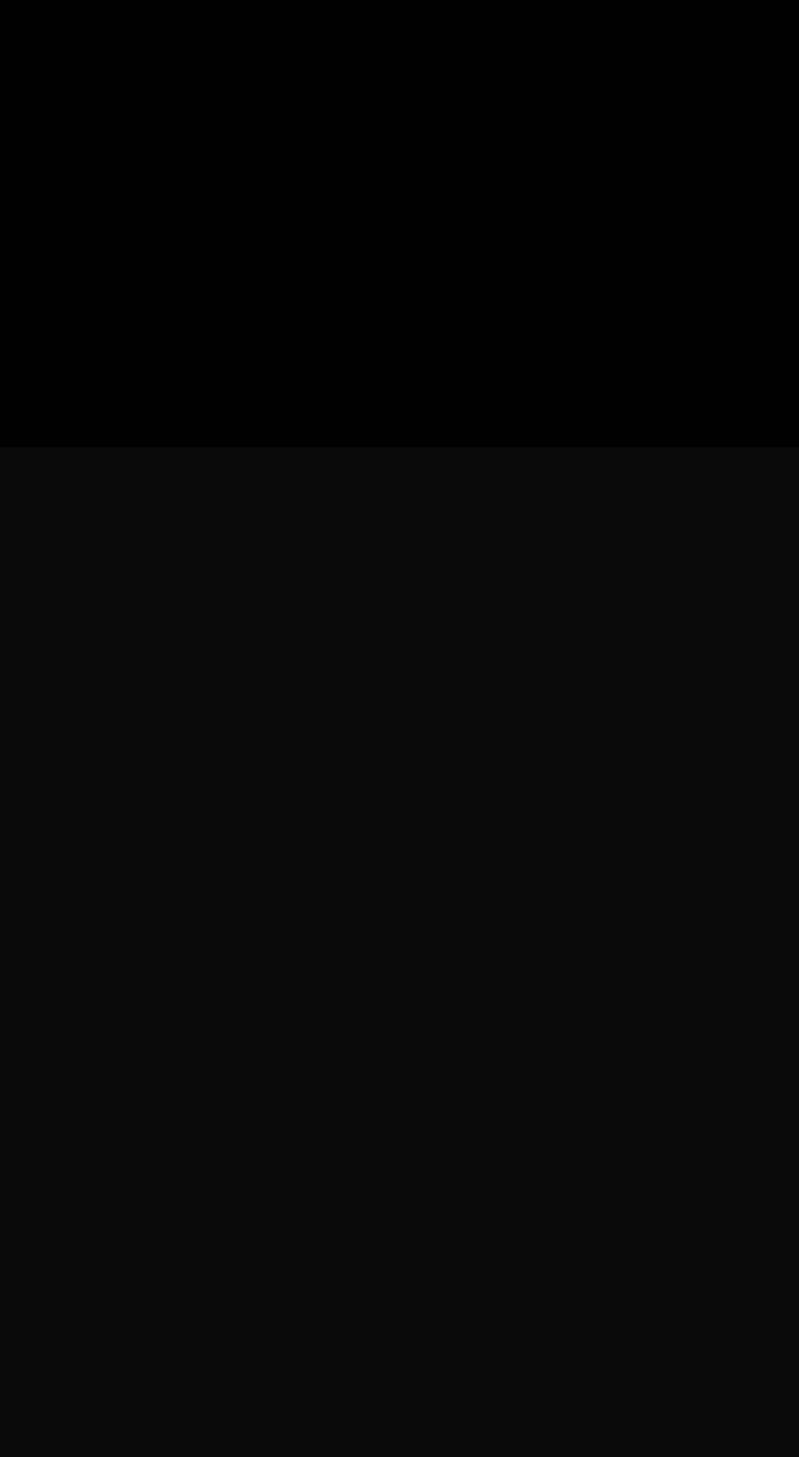
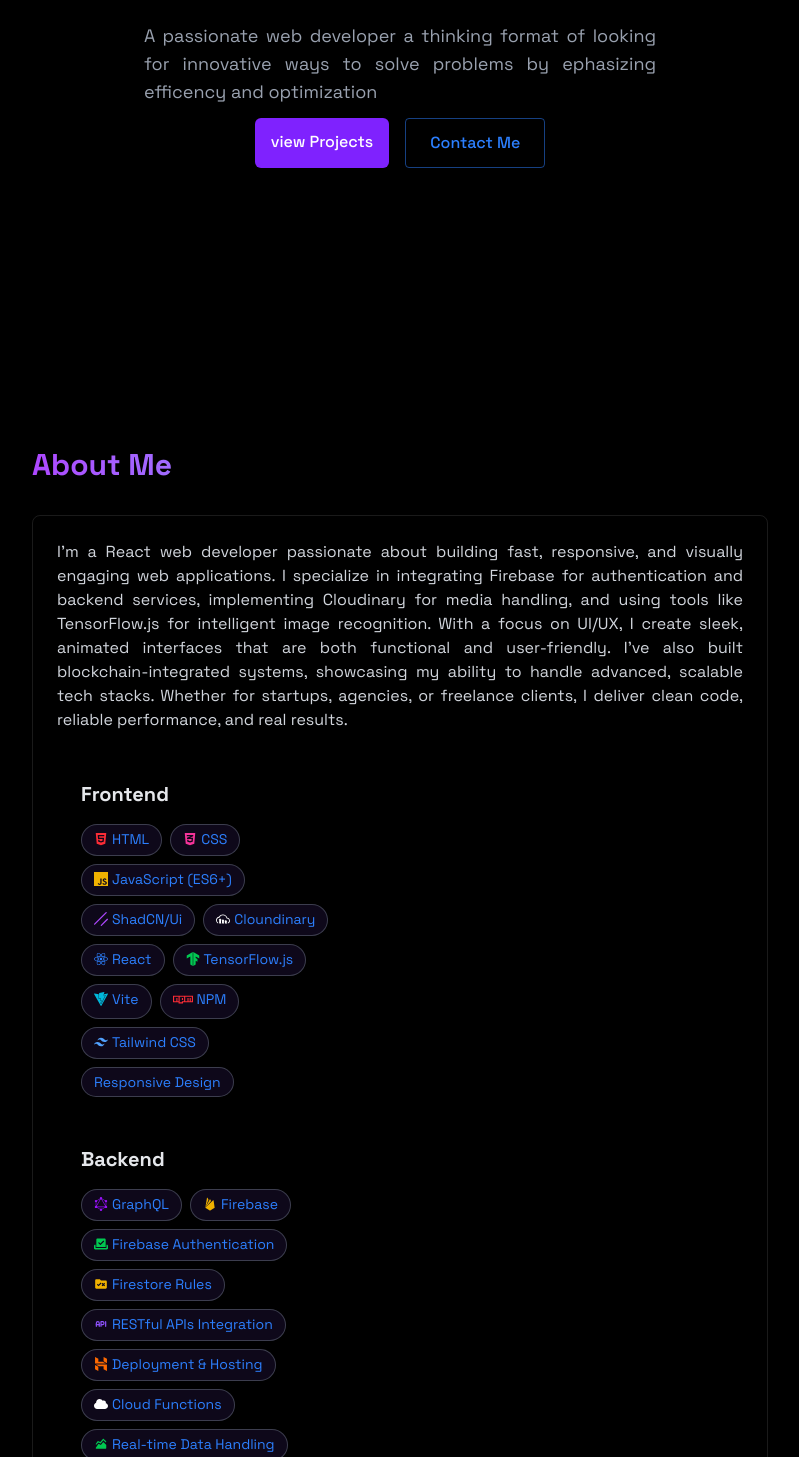
Before and after one commit to Dachenna/Portfolio, a React (Vite) app: page / in a window 1280 px wide. Shown: the part 353-1810 px from the top of the page, without its empty margins (240-1039 px from the left). Before the commit the page ends 800 px from the top, so only its background shows below. Built offline with nearby package versions, Linux system fonts and the light colour scheme.

Commit message:
modified:   package-lock.json 	modified:   package.json 	modified:   src/App.jsx 	modified:   src/components/MobileMenu.jsx 	modified:   src/components/sections/About.jsx 	modified:   src/components/sections/Home.jsx

```diff
--- a/package.json
+++ b/package.json
@@ -12,8 +12,10 @@
   "dependencies": {
     "@tailwindcss/vite": "^4.1.7",
     "emailjs-com": "^3.2.0",
+    "lucide-react": "^0.511.0",
     "react": "^19.1.0",
     "react-dom": "^19.1.0",
+    "react-icons": "^5.5.0",
     "tailwindcss": "^4.1.7"
   },
   "devDependencies": {
--- a/src/App.jsx
+++ b/src/App.jsx
@@ -2,6 +2,8 @@
 import { LoadingScreen } from './components/LoadingScreen'
 import { Navbar } from './components/Navbar'
 import { MobileMenu } from './components/MobileMenu'
+import Home from "./components/sections/Home";
+import {About } from "./components/sections/About";
 import "./index.css"
 
 function App() {
@@ -13,6 +15,8 @@
         <div className={`min-h-screen transition-opacity duration-700 ${isLoaded ? "opacity-100" : "opacity-0"} bg-black text-gray-100`}>
         <Navbar menuOpen={menuOpen} setMenuOpen={setMenuOpen} />
         <MobileMenu menuOpen={menuOpen} setMenuOpen={setMenuOpen} />
+        <Home />
+        <About />
         </div>
     </>
  )
--- a/src/components/MobileMenu.jsx
+++ b/src/components/MobileMenu.jsx
@@ -1,15 +1,37 @@
 import React from 'react'
 
 export const MobileMenu= ({menuOpen, setMenuOpen}) => {
+
+  const navLinks = [
+        { href: "#home", label: "Home" },
+        { href: "#about", label: "About" },
+        { href: "#projects", label: "Projects" },
+        { href: "#contact", label: "Contact" },
+    ];
+
   return (
     <div className={`fixed top-0 left-0 w-full h-screen bg-[rgba(10,10,10,0.8)] z-40 flex flex-col items-center justify-center
     transition-all duration-300 ease-in-out
     ${menuOpen ? "h-screen opacity-100 pointer-events-auto" : "h-0 opacity-0 pointer-events-none"}
     `}>
       <button onClick={() => setMenuOpen(false)}
-      className="absolute top-6 right-6 text-gray-300 focus:outline-none cursor-pointer transition-colors">
+      className="absolute top-4 right-8 text-gray-300 text-3xl focus:outline-none cursor-pointer "
+      aria-label="Close Menu">
         &times;
       </button>
+
+      <div className=" md:flex items-center justify-center space-x-8">
+        {navLinks.map(link => (
+            <div key={link.href} className="relative group">
+                <a
+                    href={link.href}
+                    className="text-2xl font-semibold text-gray-300 my-4 transform transition-transform duration-400 hover:text-blue-600"
+                >
+                    {link.label}
+                </a>
+            </div>
+        ))}
+      </div>
     </div>
   )
 }
--- a/src/components/sections/About.jsx
+++ b/src/components/sections/About.jsx
@@ -0,0 +1,203 @@
+import { Book } from 'lucide-react';
+import
+ { FaHtml5,
+   FaCloud,
+   FaNpm
+ } from 'react-icons/fa';
+import { FaCss3Alt, FaCheckToSlot } from 'react-icons/fa6';
+import { FaReact } from 'react-icons/fa6';
+import
+{ SiTailwindcss,
+  SiJavascript,
+  SiShadcnui,
+  SiCloudinary,
+  SiGraphql,
+  SiHostinger,
+  SiVite,
+  SiTensorflow
+} from "react-icons/si";
+import { RiFirebaseFill } from "react-icons/ri";
+import { MdRuleFolder } from "react-icons/md";
+import { TbApi, TbChartAreaLineFilled  } from "react-icons/tb";
+
+export const About = () => {
+
+  const frontend = [
+    {
+      skill: "HTML",
+      icon: <FaHtml5 className='inline-block text-red-500' />
+    },
+
+    {
+      skill: "CSS",
+      icon: <FaCss3Alt className='inline-block text-pink-500' />
+    },
+
+   {
+    skill: "JavaScript (ES6+)",
+    icon: <SiJavascript className='inline-block text-yellow-500' />
+   },
+
+   {
+    skill:"ShadCN/Ui",
+    icon: <SiShadcnui className='inline-block text-purple-500' />
+   },
+
+   {
+    skill: "Cloundinary",
+    icon: <SiCloudinary className='inline-block text-white' />
+   },
+
+   {
+    skill: "React",
+    icon: <FaReact className='inline-block text-blue-500' />
+   },
+
+   {
+    skill: "TensorFlow.js",
+    icon: <SiTensorflow className='inline-block text-green-500' />
+   },
+
+   {
+    skill: "Vite",
+    icon: <SiVite className='inline-block text-cyan-500' />
+   },
+
+   {
+    skill: "NPM",
+    icon: <FaNpm className='inline-block  text-xl text-red-500' />
+   },
+
+   {
+    skill: "Tailwind CSS",
+    icon: <SiTailwindcss className='inline-block text-blue-400' />
+   },
+
+  "Responsive Design",
+  ];
+
+  const backend = [
+   {
+    skill: "GraphQL",
+    icon: <SiGraphql className='inline-block text-purple-600' />
+   },
+
+   {
+    skill: "Firebase",
+    icon: <RiFirebaseFill className='inline-block text-yellow-500' />
+   },
+
+   {
+    skill: "Firebase Authentication",
+    icon: <FaCheckToSlot className='inline-block text-green-500' />
+   },
+
+   {
+    skill: "Firestore Rules",
+    icon: <MdRuleFolder className='inline-block text-yellow-500' />
+   },
+
+   {
+    skill: "RESTful APIs Integration",
+    icon: <TbApi className='inline-block text-violet-500' />
+   },
+
+   {
+    skill: "Deployment & Hosting",
+    icon: <SiHostinger className='inline-block text-orange-500' />
+   },
+
+   {
+    skill: "Cloud Functions",
+    icon: <FaCloud className='inline-block text-white' />
+   },
+
+   {
+    skill: "Real-time Data Handling",
+    icon: <TbChartAreaLineFilled className='inline-block text-green-500' />
+   },
+  ];
+
+  return (
+    <section id='about' className='max-w-3xl mx-auto px-4 '>
+        <h2 className='text-3xl font-bold mb-8 bg-gradient-to-r from-purple-500 to-cyan-400 bg-clip-text text-transparent'>
+          {" "}
+          About Me
+        </h2>
+        <div className='p-6 rounded-lg border-white/10 border hover:-translate-y-1 transition-all'>
+          <p className='text-gray-300 mb-6 text-justify'>
+            I'm a React web developer passionate about building fast,
+            responsive, and visually engaging web applications.
+            I specialize in integrating Firebase for authentication and backend services,
+            implementing Cloudinary for media handling, and using tools like TensorFlow.js for intelligent image recognition.
+            With a focus on UI/UX, I create sleek, animated interfaces that are both functional and user-friendly.
+            I’ve also built blockchain-integrated systems, showcasing my ability to handle advanced, scalable tech stacks.
+            Whether for startups, agencies, or freelance clients, I deliver clean code, reliable performance, and real results.
+          </p>
+            {/*Frontend and Backend Skills*/}
+          <div className='grid grid-cols-1 md:grid-cols-2 gap-6'>
+            <div className='rounded-xl p-6 hover:translate-y-1 transition-all'>
+              <h3 className='text-xl font-bold mb-4 text-gray-200'>
+                Frontend
+              </h3>
+              <div className=' flex flex-wrap gap-2'>
+                {frontend.map((frontend, key)=>(
+                  <span key={key}
+                    className='bg-violet-500/10 text-blue-500 py-1 px-3 rounded-full border border-gray-500/50 text-sm hover:bg-violet-500/20
+                            hover:shadow-[0_2px_8px_rgba(59,130,2246,0.2)] transition'
+                  >
+                    {frontend.icon ? (
+                      <span className='inline-flex items-center gap-1'>
+                        {frontend.icon} {frontend.skill}
+                      </span>
+                    ) : (
+                      <span>{frontend}</span>
+                    )}
+                  </span>
+                ))}
+              </div>
+            </div>
+          </div>
+                {/* Backend Skills */}
+
+          <div className='grid grid-cols-1 md:grid-cols-2 gap-6'>
+            <div className='rounded-xl p-6 hover:translate-y-1 transition-all'>
+              <h3 className='text-xl font-bold mb-4 text-gray-200'>
+                Backend
+              </h3>
+              <div className=' flex flex-wrap gap-2'>
+                {backend.map((backend, index)=>(
+                  <span key={index}
+                   className='bg-violet-500/10 text-blue-500 py-1 px-3 rounded-full text-sm border border-gray-500/50 hover:bg-violet-500/20
+                            hover:shadow-[0_2px_8px_rgba(59,130,2246,0.2)] transition'
+                  >
+                    {backend.icon ? (
+                      <span className='inline-flex items-center gap-1'>
+                        {backend.icon} {backend.skill}
+                      </span>
+                    ) : (
+                      <span>{backend}</span>
+                    )}
+                  </span>
+                ))}
+              </div>
+            </div>
+          </div>
+
+          <div className='grid grid-cols-1 md:grid-cols-2 gap-6 mt-8'>
+              <div className='p-6 rounded-xl border-white/10 border hover:-translate-y-1 transition-all'>
+                <h3 className='text-xl font-bold mb-4'> <Book /> Education</h3>
+                <ul>
+                  <li>
+                    <strong>B.S in Computer Science</strong> -Abia State University [2020-2024]
+                  </li>
+                </ul>
+              </div>
+              <div className='p-6 rounded-xl border-white/10 border hover:-translate-y-1 transition-all'>
+                <h3 className='text-xl font-bold mb-4'>Work Experience</h3>
+              </div>
+          </div>
+        </div>
+    </section>
+  )
+}
--- a/src/components/sections/Home.jsx
+++ b/src/components/sections/Home.jsx
@@ -0,0 +1,35 @@
+import React from 'react'
+
+function Home() {
+  return (
+    <section id='home' className='min-h-screen flex items-center justify-center relative'>
+      <div className="text-center z-10 px-4">
+        <h1 className='text-5xl md:text-7xl font-bold mb-6 bg-gradient-to-r from-blue-500 to-purple-500 bg-clip-text text-transparent leading-right'>
+          Hi, I'm David
+        </h1>
+
+        <p className="text-lg text-gray-400 max-w-lg mx-auto mb-4"></p>
+
+        <p className="text-lg text-justify justify-around text-gray-400 max-w-lg mx-auto mb-3">
+         A passionate web developer a thinking format of looking
+         for innovative ways to solve problems by ephasizing efficency and optimization
+        </p>
+
+        <div className='flex justify-center space-x-4'>
+          <a href="#projects" className='bg-violet-600 text-white px-4 py-3 rounded-md font-medium transition relative overflow-hidden hover:-translate-0.5
+          hover:shadow-[0_0_15px_rgba(59,130,246, 0.4)] hover:bg-gradient-to-bl from-blue-500 to-purple-900 duration-400 '>
+            view Projects
+          </a>
+
+          <a href="#contact" className='border border-blue-500/50 text-blue-500 py-3 px-6 rounded font-medium
+            transition-all hover:-translate-0.5 hover:shadow-[0_0_15px_rgba(59,130,246, 0.4)]
+           hover:bg-blue-500/50 hover:text-white duration-400'>
+            Contact Me
+          </a>
+        </div>
+      </div>
+    </section>
+  )
+}
+
+export default Home
```
Also changed, not shown: 1 other file (tests, documents, lock files or other folders).
